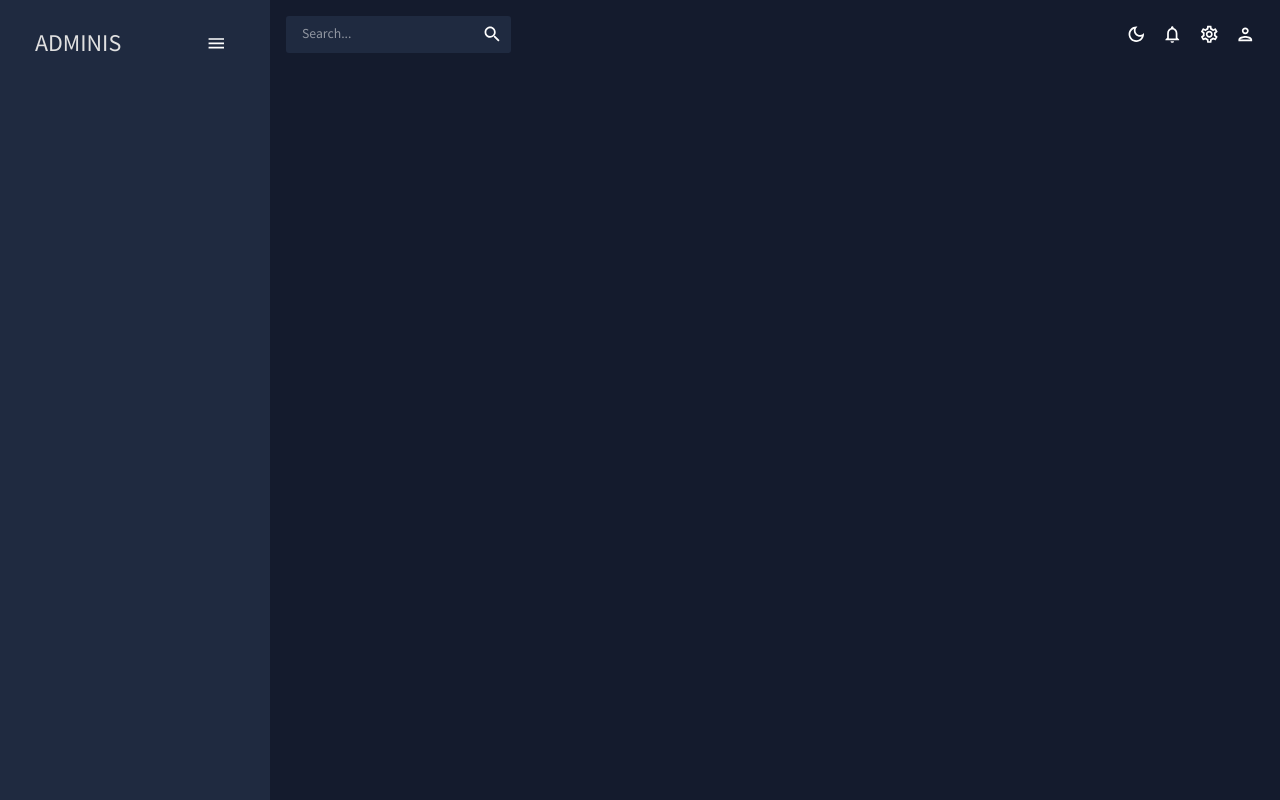
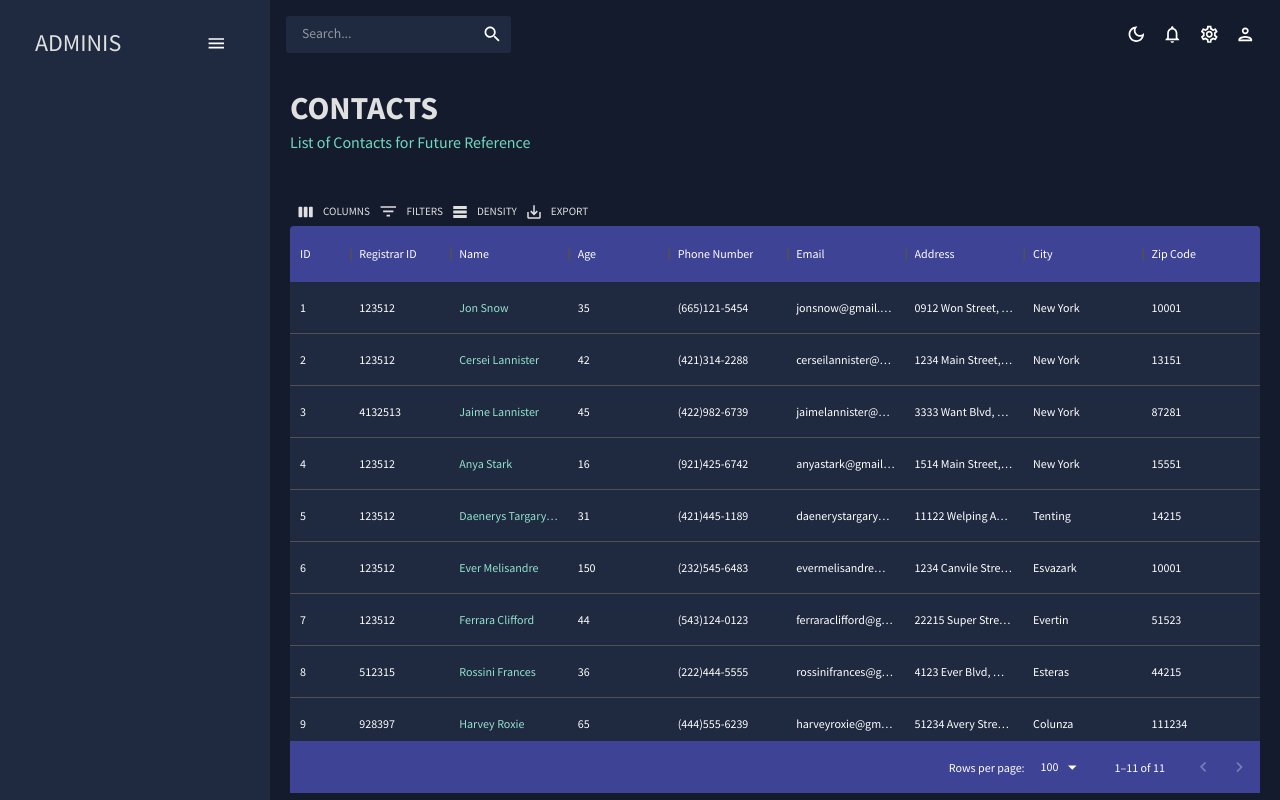
Before and after one commit to abhideepghosh/admin-dashboard, a React (Create React App) app: page /contacts in a window 1280 px wide. Before the commit this address had no page. Built offline with nearby package versions, Linux system fonts and the light colour scheme.

Commit message:
team page + contacts page

```diff
--- a/src/App.js
+++ b/src/App.js
@@ -6,7 +6,7 @@
 import Dashboard from "./scenes/dashboard";
 import Team from "./scenes/team";
 // import Invoices from "./scenes/invoices";
-// import Contacts from "./scenes/contacts";
+import Contacts from "./scenes/contacts";
 // import Bar from "./scenes/bar";
 // import Form from "./scenes/form";
 // import Line from "./scenes/line";
@@ -29,7 +29,7 @@
             <Routes>
               <Route path="/" element={<Dashboard />} />
               <Route path="/team" element={<Team />} />
-              {/* <Route path="/contacts" element={<Contacts />} /> */}
+              <Route path="/contacts" element={<Contacts />} />
               {/* <Route path="/invoices" element={<Invoices />} /> */}
               {/* <Route path="/form" element={<Form />} /> */}
               {/* <Route path="/bar" element={<Bar />} /> */}
--- /dev/null
+++ b/src/scenes/contacts/index.jsx
@@ -0,0 +1,103 @@
+import { Box, useTheme } from "@mui/material";
+import { DataGrid, GridToolbar } from "@mui/x-data-grid";
+import { tokens } from "../../theme";
+import { mockDataContacts } from "../../data/mockData";
+import Header from "../../components/Header";
+
+const Contacts = () => {
+  const theme = useTheme();
+  const colors = tokens(theme.palette.mode);
+
+  const columns = [
+    { field: "id", headerName: "ID", flex: 0.5 },
+    { field: "registrarId", headerName: "Registrar ID" },
+    {
+      field: "name",
+      headerName: "Name",
+      flex: 1,
+      cellClassName: "name-column--cell",
+    },
+    {
+      field: "age",
+      headerName: "Age",
+      type: "number",
+      headerAlign: "left",
+      align: "left",
+    },
+    {
+      field: "phone",
+      headerName: "Phone Number",
+      flex: 1,
+    },
+    {
+      field: "email",
+      headerName: "Email",
+      flex: 1,
+    },
+    {
+      field: "address",
+      headerName: "Address",
+      flex: 1,
+    },
+    {
+      field: "city",
+      headerName: "City",
+      flex: 1,
+    },
+    {
+      field: "zipCode",
+      headerName: "Zip Code",
+      flex: 1,
+    },
+  ];
+  return (
+    <Box m="20px">
+      <Header
+        title="CONTACTS"
+        subtitle="List of Contacts for Future Reference"
+      />
+      <Box
+        m="40px 0 0 0"
+        height="75vh"
+        sx={{
+          "& .MuiDataGrid-root": {
+            border: "none",
+          },
+          "& .MuiDataGrid-cell": {
+            borderBottom: "none",
+          },
+          "& .name-column--cell": {
+            color: colors.greenAccent[300],
+          },
+          "& .MuiDataGrid-columnHeaders": {
+            backgroundColor: colors.blueAccent[700],
+            borderBottom: "none",
+          },
+          "& .MuiDataGrid-virtualScroller": {
+            backgroundColor: colors.primary[400],
+          },
+          "& .MuiDataGrid-footerContainer": {
+            borderTop: "none",
+            backgroundColor: colors.blueAccent[700],
+          },
+          "& .MuiCheckbox-root": {
+            color: `${colors.greenAccent[200]} !important`,
+          },
+          "& .MuiCheckbox-root": {
+            color: `${colors.greenAccent[200]} !important`,
+          },
+          "& .MuiDataGrid-toolbarContainer .MuiButton-text": {
+            color: `${colors.grey[100]} !important`,
+          },
+        }}
+      >
+        <DataGrid
+          rows={mockDataContacts}
+          columns={columns}
+          components={{ Toolbar: GridToolbar }}
+        />
+      </Box>
+    </Box>
+  );
+};
+export default Contacts;
```
Also changed, not shown: project-snapshots/snapshot2-team.png (added).
